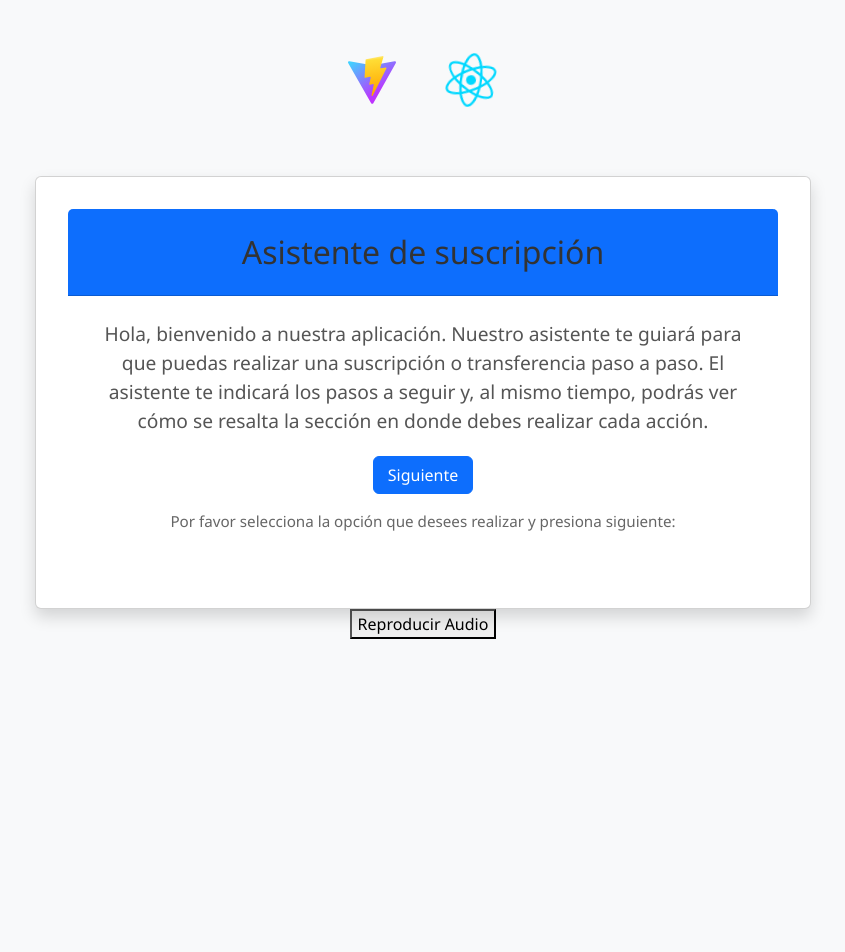
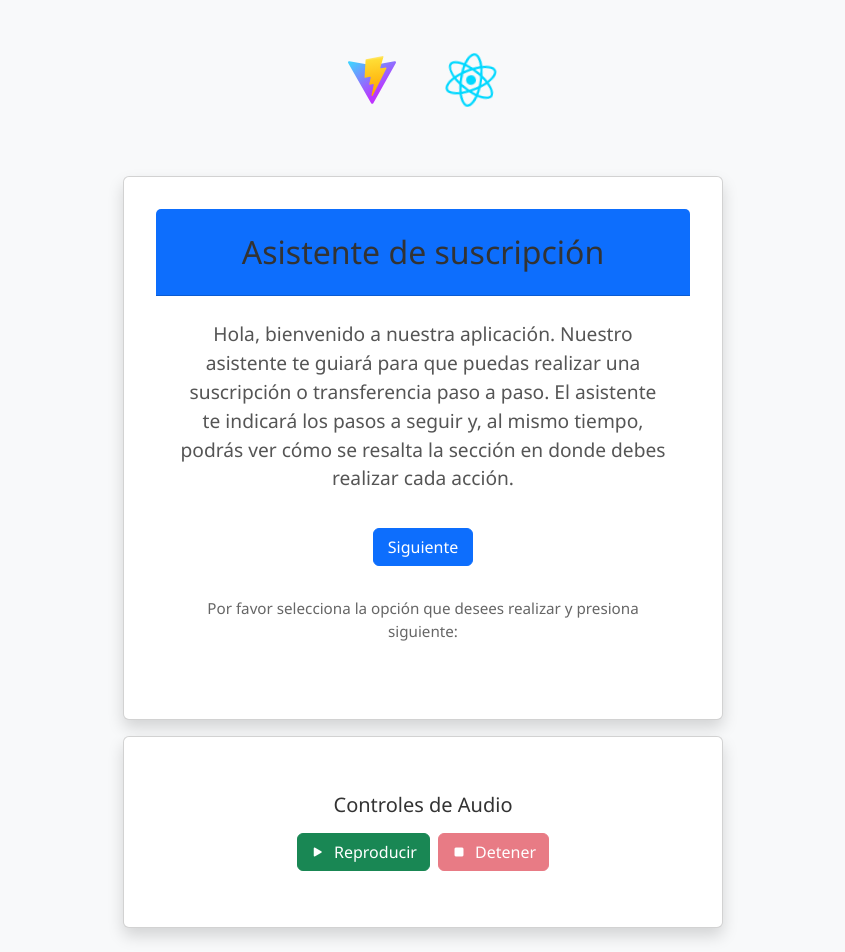
Before and after one commit to TrzA191/asistente, a React (Vite) app: page / in a window 1280 px wide. Shown: the top 952 px of the page, without its empty margins (217-1062 px from the left). Before the commit the page ends 800 px from the top, so only its background shows below. Built offline with nearby package versions, Linux system fonts and the light colour scheme.

Commit message:
botoenes reproducir

```diff
--- a/package.json
+++ b/package.json
@@ -10,7 +10,8 @@
     "preview": "vite preview"
   },
   "dependencies": {
-    "bootstrap": "^5.3.3",
+    "bootstrap": "^5.3.5",
+    "bootstrap-icons": "^1.11.3",
     "react": "^19.0.0",
     "react-dom": "^19.0.0",
     "react-router-dom": "^7.4.1"
--- a/src/App.css
+++ b/src/App.css
@@ -90,3 +90,19 @@ body {
   color: #666;
   margin-top: 1rem;
 }
+.card {
+  max-width: 600px;
+  margin: 0 auto;
+}
+
+.button-container {
+  padding: 15px 0;
+}
+
+.btn {
+  min-width: 100px;
+}
+
+.bi {
+  font-size: 1rem;
+}
--- a/src/App.jsx
+++ b/src/App.jsx
@@ -3,16 +3,34 @@ import { BrowserRouter as Router, Routes, Route, useNavigate } from 'react-route
 import reactLogo from './assets/react.svg';
 import viteLogo from '/vite.svg';
 import 'bootstrap/dist/css/bootstrap.min.css';
+import 'bootstrap-icons/font/bootstrap-icons.css'; // Añade esto para los íconos
 import './App.css';
-import { reproducirTexto } from './utils/audioUtils';
+import { reproducirTexto, pausarAudio, reanudarAudio, cancelarAudio } from './utils/audioUtils';
 import Home from './pages/Home';
 
 function App() {
     const [count, setCount] = useState(0);
-    const navigate = useNavigate(); // Hook para navegar entre rutas
+    const navigate = useNavigate();
+    const [audioState, setAudioState] = useState('stopped'); // 'stopped', 'playing', 'paused'
 
     const handleNext = () => {
-        navigate('/suscription'); // Navegar a la página Home
+        navigate('/suscription');
+    };
+
+    const handlePlay = () => {
+        cancelarAudio(); // Detener cualquier audio previo
+        reproducirTexto("Hola, bienvenido a nuestra aplicación. Nuestro asistente te guiará para que puedas realizar una suscripción o transferencia paso a paso. El asistente te indicará los pasos a seguir y, al mismo tiempo, podrás ver cómo se resalta la sección en donde debes realizar cada acción.");
+        setAudioState('playing');
+    };
+
+    const handlePause = () => {
+        pausarAudio();
+        setAudioState('paused');
+    };
+
+    const handleResume = () => {
+        reanudarAudio();
+        setAudioState('playing');
     };
 
     return (
@@ -25,20 +43,7 @@ function App() {
                     <img src={reactLogo} className="logo react" alt="React logo" />
                 </a>
             </div>
-            {/*
-            <h1>Vite + React</h1>
-            <div className="card">
-                <button onClick={() => setCount((count) => count + 1)}>
-                    count is {count}
-                </button>
-                <p>
-                    Edit <code>src/App.jsx</code> and save to test HMR
-                </p>
-            </div>
-            <p className="read-the-docs">
-                Click on the Vite and React logos to learn more
-            </p>
-            */}
+
             <div className="container mt-5">
                 <div className="card shadow">
                     <div className="card-header text-center bg-primary text-white">
@@ -49,9 +54,8 @@ function App() {
                             Hola, bienvenido a nuestra aplicación. Nuestro asistente te guiará para que puedas realizar una suscripción o transferencia paso a paso.
                             El asistente te indicará los pasos a seguir y, al mismo tiempo, podrás ver cómo se resalta la sección en donde debes realizar cada acción.
                         </p>
-                        {/**/}
+
                         <div className="button-container d-flex justify-content-center mb-3">
-                            {/*<button className="btn btn-outline-secondary me-3">Atrás</button>*/}
                             <button className="btn btn-primary" onClick={handleNext}>Siguiente</button>
                         </div>
 
@@ -61,9 +65,49 @@ function App() {
                     </div>
                 </div>
 
-                <button onClick={() => reproducirTexto("Hola, bienvenido a nuestra aplicación. Nuestro asistente te guiará para que puedas realizar una suscripción o transferencia paso a paso. El asistente te indicará los pasos a seguir y, al mismo tiempo, podrás ver cómo se resalta la sección en donde debes realizar cada acción.")}>
-                    Reproducir Audio
-                </button>
+                {/* Nuevo contenedor para controles de audio */}
+                <div className="card shadow mt-3">
+                    <div className="card-body text-center">
+                        <h5 className="card-title">Controles de Audio</h5>
+                        <div className="d-flex justify-content-center gap-2 mt-3">
+                            {audioState !== 'playing' ? (
+                                <button
+                                    className="btn btn-success"
+                                    onClick={handlePlay}
+                                >
+                                    <i className="bi bi-play-fill me-1"></i> Reproducir
+                                </button>
+                            ) : (
+                                <button
+                                    className="btn btn-warning"
+                                    onClick={handlePause}
+                                >
+                                    <i className="bi bi-pause-fill me-1"></i> Pausar
+                                </button>
+                            )}
+
+                            {audioState === 'paused' && (
+                                <button
+                                    className="btn btn-success"
+                                    onClick={handleResume}
+                                >
+                                    <i className="bi bi-arrow-repeat me-1"></i> Reanudar
+                                </button>
+                            )}
+
+                            <button
+                                className="btn btn-danger"
+                                onClick={() => {
+                                    cancelarAudio();
+                                    setAudioState('stopped');
+                                }}
+                                disabled={audioState === 'stopped'}
+                            >
+                                <i className="bi bi-stop-fill me-1"></i> Detener
+                            </button>
+                        </div>
+                    </div>
+                </div>
             </div>
         </>
     );
--- a/src/utils/audioUtils.js
+++ b/src/utils/audioUtils.js
@@ -1,7 +1,30 @@
 // src/utils/audioUtils.js
 
+let currentSpeech = null;
+
 export function reproducirTexto(texto) {
-    const speech = new SpeechSynthesisUtterance(texto);
-    speech.lang = 'es-ES'; // Español de España, puedes cambiarlo según necesites
-    speechSynthesis.speak(speech);
+    cancelarAudio(); // Detener cualquier reproducción anterior
+    currentSpeech = new SpeechSynthesisUtterance(texto);
+    currentSpeech.lang = 'es-ES';
+    window.speechSynthesis.speak(currentSpeech);
+    return currentSpeech;
 }
+
+export function pausarAudio() {
+    if (window.speechSynthesis) {
+        window.speechSynthesis.pause();
+    }
+}
+
+export function reanudarAudio() {
+    if (window.speechSynthesis) {
+        window.speechSynthesis.resume();
+    }
+}
+
+export function cancelarAudio() {
+    if (window.speechSynthesis) {
+        window.speechSynthesis.cancel();
+    }
+    currentSpeech = null;
+}
```
Also changed, not shown: 1 other file (tests, documents, lock files or other folders).
